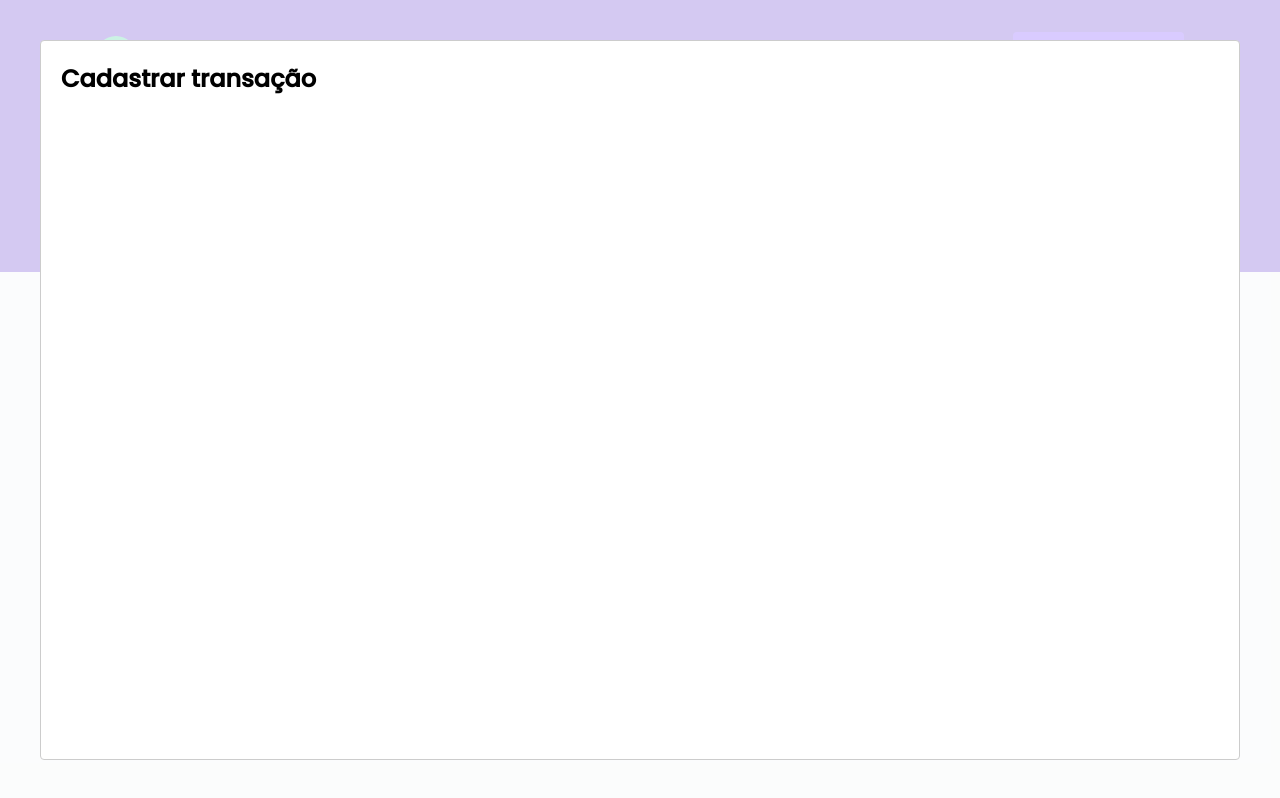
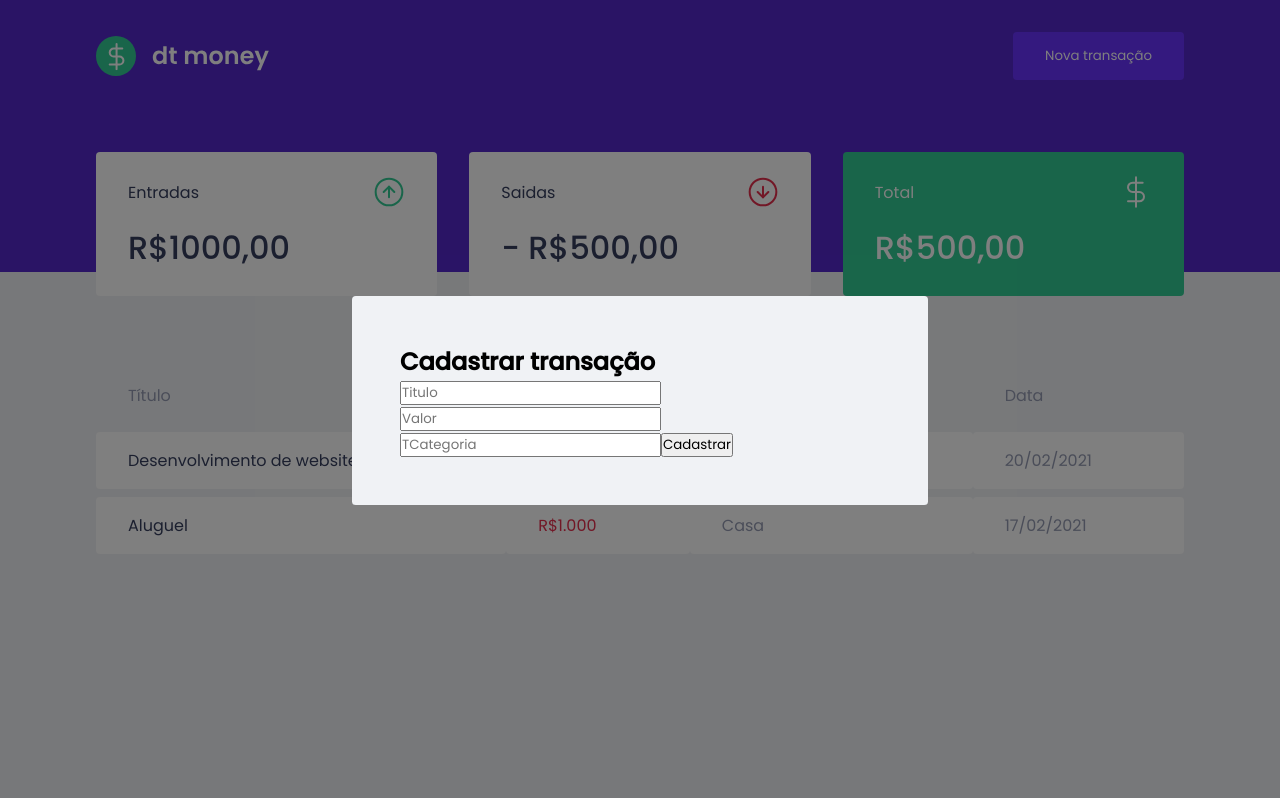
Before and after one commit to CarolineCunha/ignite-dt-money, a React (Create React App) app: page / in a window 1280 px wide. Both pictures are taken after a click on the button "Nova transação". Built offline with nearby package versions, Linux system fonts and the light colour scheme; no server answers; what miragejs would draw is missing.

Commit message:
estrutura do formulário

```diff
--- a/src/components/NewTransactionModal/index.tsx
+++ b/src/components/NewTransactionModal/index.tsx
@@ -1,4 +1,5 @@
 import Modal from 'react-modal';
+import { Container } from '../NewTransactionModal/styles';
 
 interface NewTransactionModalProps {
     isOpen: boolean;
@@ -7,8 +8,32 @@
 
 export function NewTransactionModal({isOpen, onRequestClose}: NewTransactionModalProps) {
     return(
-        <Modal isOpen={isOpen} onRequestClose={onRequestClose}>
+        <Modal isOpen={isOpen}
+        onRequestClose={onRequestClose}
+        overlayClassName="react-modal-overlay"
+        className="react-modal-content"
+        >
+        <Container>
         <h2>Cadastrar transação</h2>
+
+        <input
+        placeholder="Titulo"
+        />
+        <input
+        type="number"
+        placeholder="Valor"
+        />
+
+        <input
+        placeholder="TCategoria"
+        />
+
+        <button type="submit">
+            Cadastrar
+        </button>
+
+        </Container>
+
     </Modal>
     );
 }
--- a/src/components/NewTransactionModal/styles.ts
+++ b/src/components/NewTransactionModal/styles.ts
@@ -1,3 +1,3 @@
 import styled from 'styled-components';
 
-export const Container = styled.div``;
+export const Container = styled.form``;
--- a/src/styles/global.ts
+++ b/src/styles/global.ts
@@ -52,4 +52,26 @@
         opacity: 0.6;
         cursor: not-allowed;
     }
+
+    .react-modal-overlay {
+        background: rgba(0,0,0,0.5);
+        position:fixed;
+        top:0;
+        bottom: 0;
+        right: 0;
+        left: 0;
+
+        display: flex;
+        align-items: center;
+        justify-content: center;
+    }
+
+    .react-modal-content {
+        width: 100%;
+        max-width: 576px;
+        background: var(--background);
+        padding: 3rem;
+        position: relative;
+        border-radius: 0.24rem;
+    }
 `
```
